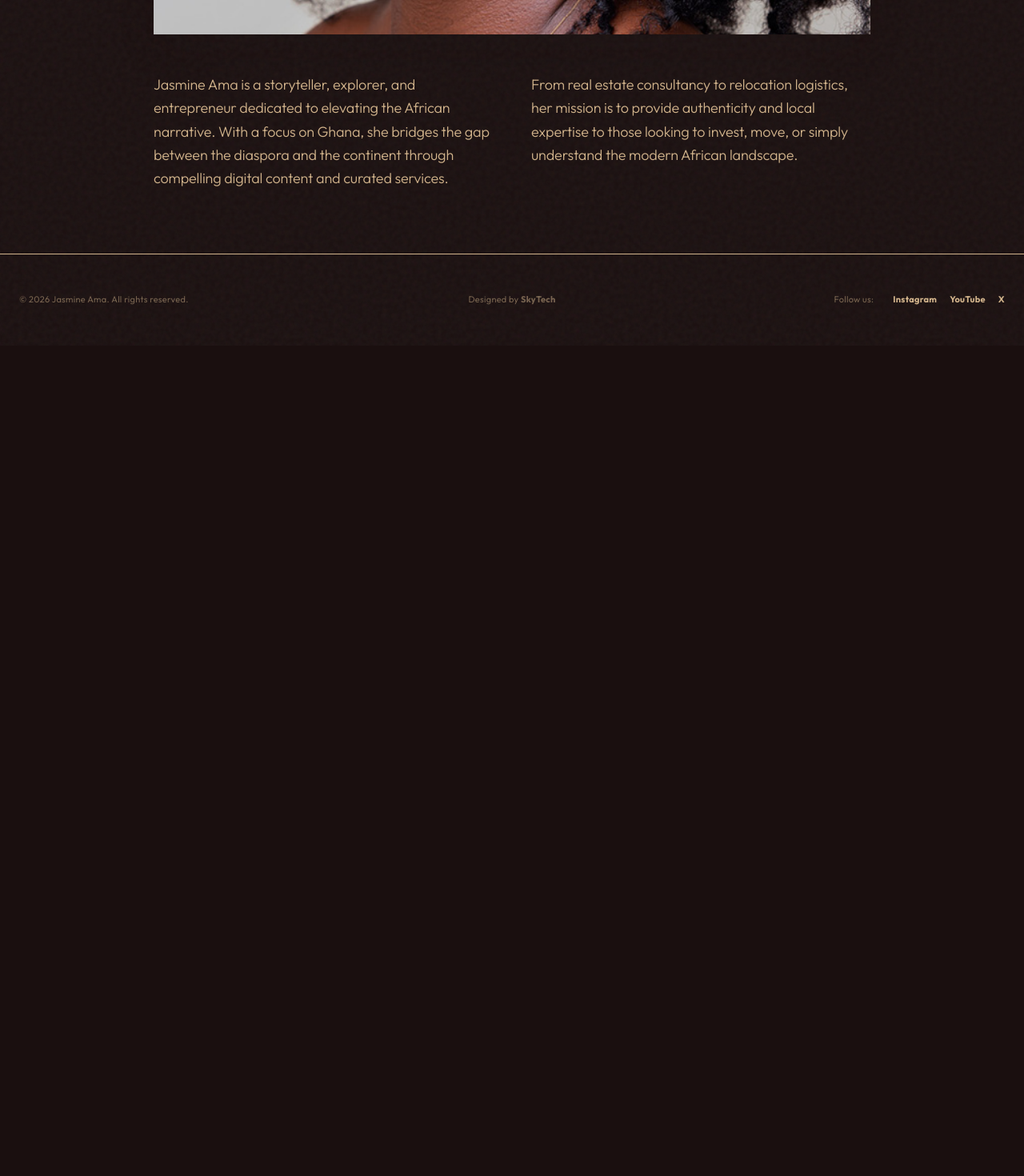
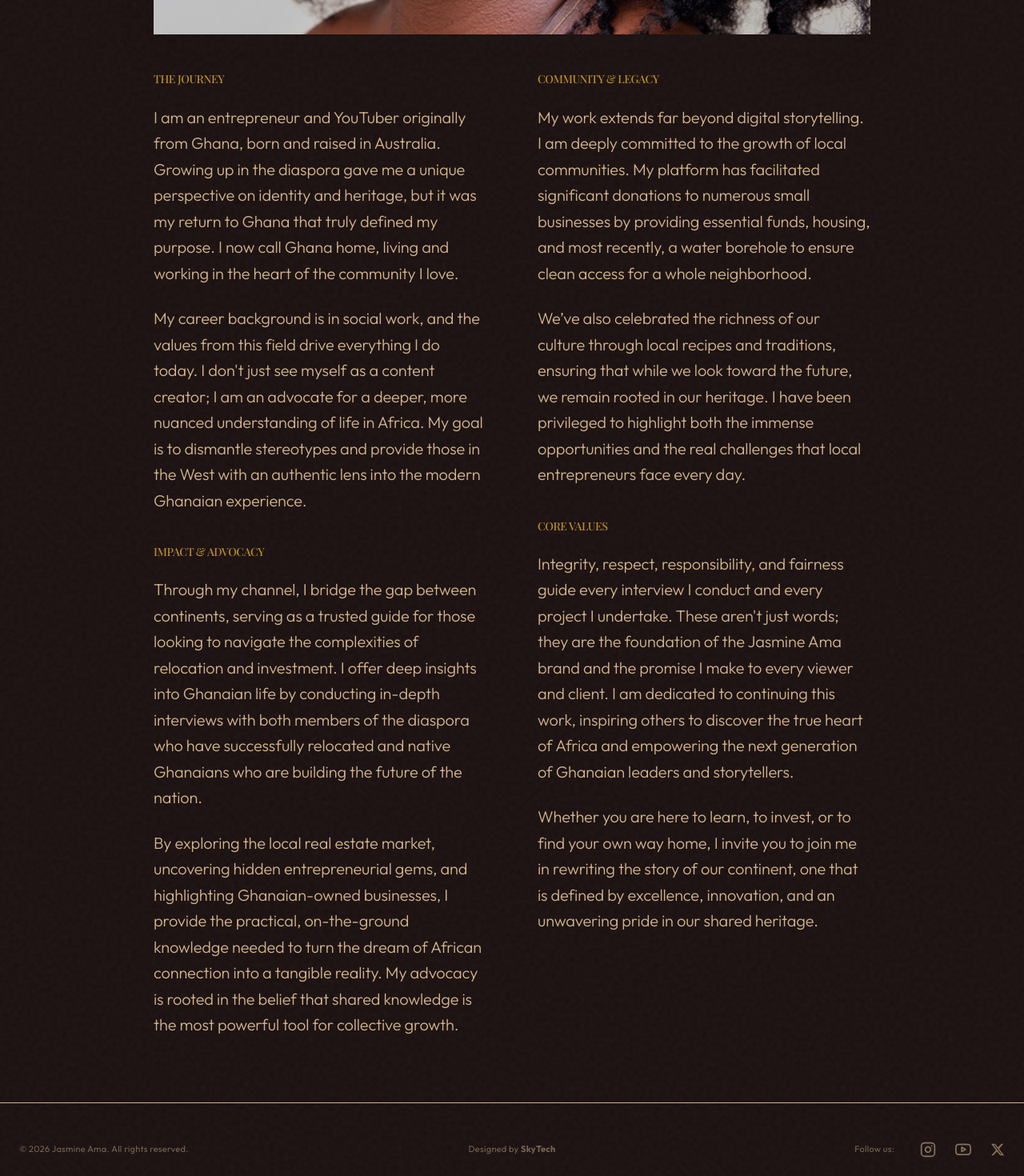
Before and after one commit to danielagblo/jasmine-ama, a Next.js app: page /about in a window 1280 px wide. Shown: the part 880-2350 px from the top of the page at 80% size. Before the commit the page ends 1312 px from the top, so only its background shows below. Built offline with nearby package versions, Linux system fonts and the light colour scheme; a web font is replaced by a local one.

Commit message:
feat: implement About and Real Estate pages with dedicated Footer component

```diff
--- a/app/about/page.tsx
+++ b/app/about/page.tsx
@@ -21,16 +21,70 @@ export default function AboutPage() {
                />
             </div>
 
-            <div className="grid grid-cols-1 md:grid-cols-2 gap-12 text-lg font-light leading-relaxed">
-              <p>
-                Jasmine Ama is a storyteller, explorer, and entrepreneur dedicated to elevating the African narrative.
-                With a focus on Ghana, she bridges the gap between the diaspora and the continent through compelling
-                digital content and curated services.
-              </p>
-              <p>
-                From real estate consultancy to relocation logistics, her mission is to provide authenticity and
-                local expertise to those looking to invest, move, or simply understand the modern African landscape.
-              </p>
+            <div className="grid grid-cols-1 md:grid-cols-2 gap-16 text-xl font-light leading-relaxed">
+              <div className="space-y-10">
+                <div className="space-y-6">
+                  <h3 className="text-sm uppercase tracking-[0.3em] text-brand-accent font-bold">The Journey</h3>
+                  <p>
+                    I am an entrepreneur and YouTuber originally from Ghana, born and raised in Australia.
+                    Growing up in the diaspora gave me a unique perspective on identity and heritage, but it was my return to Ghana
+                    that truly defined my purpose. I now call Ghana home, living and working in the heart of the community I love.
+                  </p>
+                  <p>
+                    My career background is in social work, and the values from this field drive everything I do today.
+                    I don't just see myself as a content creator; I am an advocate for a deeper, more nuanced understanding
+                    of life in Africa. My goal is to dismantle stereotypes and provide those in the West with an authentic
+                    lens into the modern Ghanaian experience.
+                  </p>
+                </div>
+
+                <div className="space-y-6">
+                  <h3 className="text-sm uppercase tracking-[0.3em] text-brand-accent font-bold">Impact & Advocacy</h3>
+                  <p>
+                    Through my channel, I bridge the gap between continents, serving as a trusted guide for those looking to
+                    navigate the complexities of relocation and investment. I offer deep insights into Ghanaian life by conducting
+                    in-depth interviews with both members of the diaspora who have successfully relocated and native Ghanaians
+                    who are building the future of the nation.
+                  </p>
+                  <p>
+                    By exploring the local real estate market, uncovering hidden entrepreneurial gems, and highlighting
+                    Ghanaian-owned businesses, I provide the practical, on-the-ground knowledge needed to turn the dream of
+                    African connection into a tangible reality. My advocacy is rooted in the belief that shared knowledge
+                    is the most powerful tool for collective growth.
+                  </p>
+                </div>
+              </div>
+
+              <div className="space-y-10">
+                <div className="space-y-6">
+                  <h3 className="text-sm uppercase tracking-[0.3em] text-brand-accent font-bold">Community & Legacy</h3>
+                  <p>
+                    My work extends far beyond digital storytelling. I am deeply committed to the growth of local communities.
+                    My platform has facilitated significant donations to numerous small businesses by providing essential funds,
+                    housing, and most recently, a water borehole to ensure clean access for a whole neighborhood.
+                  </p>
+                  <p>
+                    We’ve also celebrated the richness of our culture through local recipes and traditions, ensuring that
+                    while we look toward the future, we remain rooted in our heritage. I have been privileged to highlight
+                    both the immense opportunities and the real challenges that local entrepreneurs face every day.
+                  </p>
+                </div>
+
+                <div className="space-y-6">
+                  <h3 className="text-sm uppercase tracking-[0.3em] text-brand-accent font-bold">Core Values</h3>
+                  <p>
+                    Integrity, respect, responsibility, and fairness guide every interview I conduct and every project I undertake.
+                    These aren't just words; they are the foundation of the Jasmine Ama brand and the promise I make to every
+                    viewer and client. I am dedicated to continuing this work, inspiring others to discover the true heart
+                    of Africa and empowering the next generation of Ghanaian leaders and storytellers.
+                  </p>
+                  <p>
+                    Whether you are here to learn, to invest, or to find your own way home, I invite you to join me in
+                    rewriting the story of our continent, one that is defined by excellence, innovation, and an
+                    unwavering pride in our shared heritage.
+                  </p>
+                </div>
+              </div>
             </div>
           </div>
         </div>
--- a/components/Footer.tsx
+++ b/components/Footer.tsx
@@ -16,12 +16,27 @@ export default function Footer() {
           </div>
 
           {/* Right: Socials */}
-          <div className="flex items-center gap-6">
+          <div className="flex items-center gap-8">
             <span className="opacity-50">Follow us:</span>
-            <div className="flex gap-4 font-bold">
-              <a href="https://www.instagram.com/jasmineeama" className="hover:text-brand-accent transition-luxury">Instagram</a>
-              <a href="https://www.youtube.com/@JasmineAmaa" className="hover:text-brand-accent transition-luxury">YouTube</a>
-              <a href="https://x.com/jjasminesw" className="hover:text-brand-accent transition-luxury">X</a>
+            <div className="flex gap-6 items-center">
+              <a href="https://www.instagram.com/jasmineeama" target="_blank" className="hover:text-brand-accent transition-luxury opacity-60 hover:opacity-100">
+                <svg viewBox="0 0 24 24" width="20" height="20" fill="none" stroke="currentColor" strokeWidth="2" strokeLinecap="round" strokeLinejoin="round">
+                  <rect x="2" y="2" width="20" height="20" rx="5" ry="5"></rect>
+                  <path d="M16 11.37A4 4 0 1 1 12.63 8 4 4 0 0 1 16 11.37z"></path>
+                  <line x1="17.5" y1="6.5" x2="17.51" y2="6.5"></line>
+                </svg>
+              </a>
+              <a href="https://www.youtube.com/@JasmineAmaa" target="_blank" className="hover:text-brand-accent transition-luxury opacity-60 hover:opacity-100">
+                <svg viewBox="0 0 24 24" width="20" height="20" fill="none" stroke="currentColor" strokeWidth="2" strokeLinecap="round" strokeLinejoin="round">
+                  <path d="M22.54 6.42a2.78 2.78 0 0 0-1.94-2C18.88 4 12 4 12 4s-6.88 0-8.6.46a2.78 2.78 0 0 0-1.94 2A29 29 0 0 0 1 11.75a29 29 0 0 0 .46 5.33A2.78 2.78 0 0 0 3.4 19c1.72.46 8.6.46 8.6.46s6.88 0 8.6-.46a2.78 2.78 0 0 0 1.94-2 29 29 0 0 0 .46-5.25 29 29 0 0 0-.46-5.33z"></path>
+                  <polygon points="9.75 15.02 15.5 11.75 9.75 8.48 9.75 15.02"></polygon>
+                </svg>
+              </a>
+              <a href="https://x.com/jjasminesw" target="_blank" className="hover:text-brand-accent transition-luxury opacity-60 hover:opacity-100">
+                <svg viewBox="0 0 24 24" width="18" height="18" fill="currentColor">
+                  <path d="M18.244 2.25h3.308l-7.227 8.26 8.502 11.24H16.17l-5.214-6.817L4.99 21.75H1.68l7.73-8.835L1.254 2.25H8.08l4.713 6.231zm-1.161 17.52h1.833L7.084 4.126H5.117z" />
+                </svg>
+              </a>
             </div>
           </div>
         </div>
```
Also changed, not shown: app/real-estate/page.tsx (+70 -18 lines).
